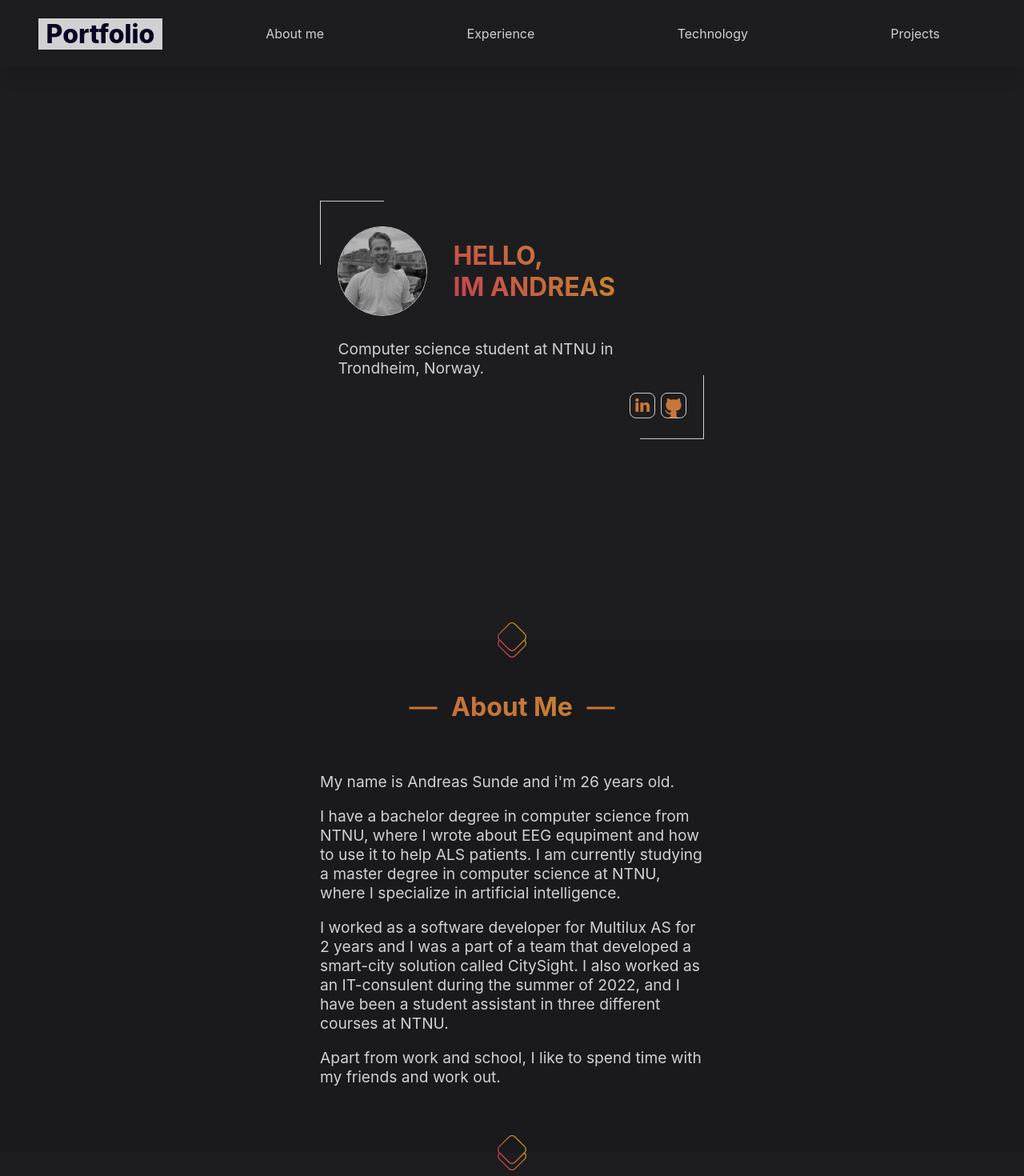
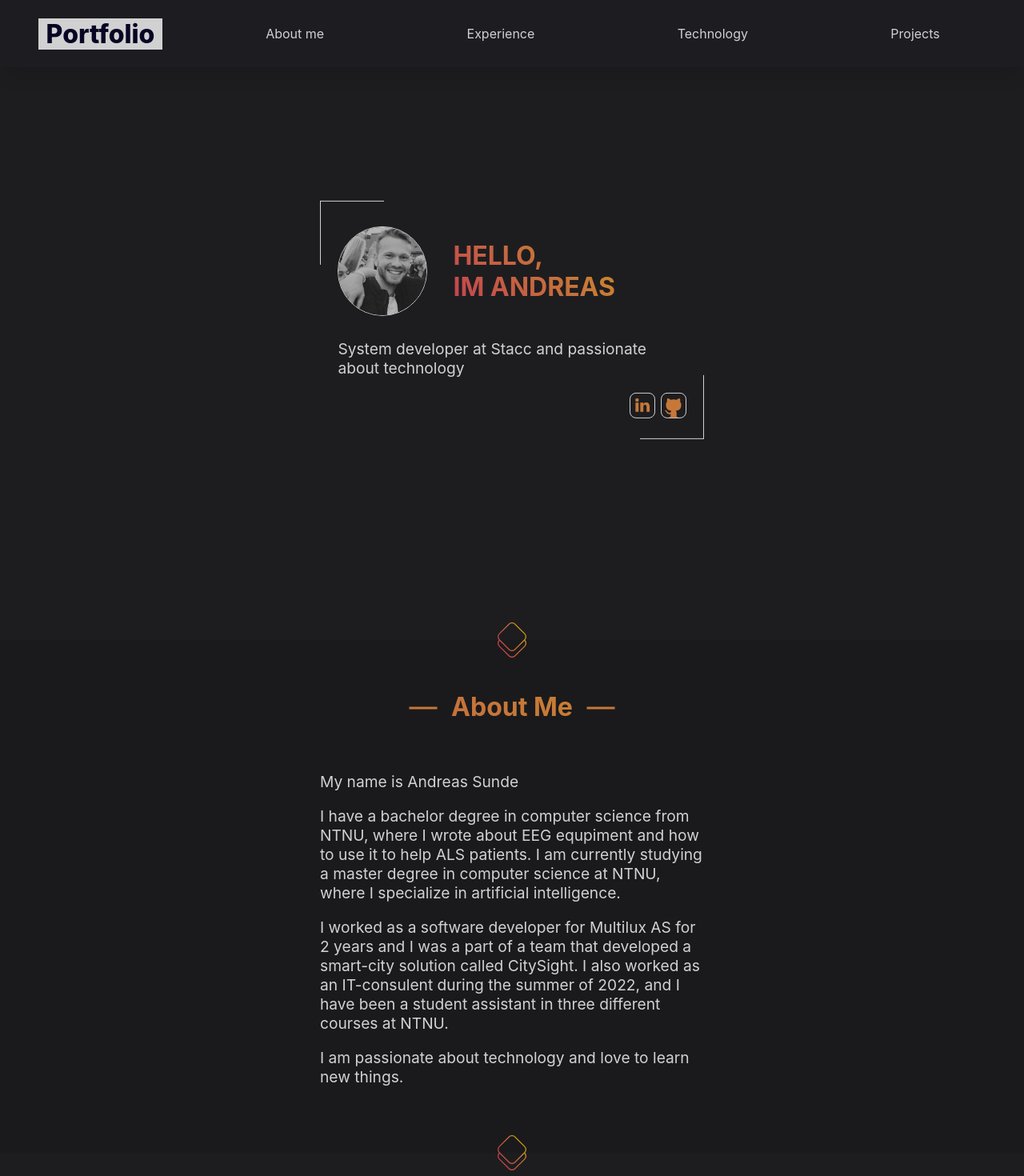
Before and after one commit to rojahno/Portfolio, a React (Create React App) app: page / in a window 1280 px wide. Shown: the top 1470 px of the page at 80% size. Built offline with nearby package versions, Linux system fonts and the light colour scheme.

Commit message:
small change

```diff
--- a/src/components/AboutMe/AboutMe.tsx
+++ b/src/components/AboutMe/AboutMe.tsx
@@ -2,7 +2,7 @@ import { useInView } from "framer-motion";
 import { useRef } from "react";
 import "./AboutMe.css";
 
-const ageText = "My name is Andreas Sunde and i'm 26 years old.";
+const ageText = "My name is Andreas Sunde";
 const educationText =
   "I have a bachelor degree in computer science from NTNU, where I " +
   "wrote about EEG equpiment and how to use it to help ALS patients. I am " +
@@ -12,7 +12,7 @@ const workText =
   "and I was a part of a team that developed a smart-city solution called CitySight. " +
   "I also worked as an IT-consulent during the summer of 2022, and I have been a student assistant in three different courses at NTNU.";
 
-const hobbyText = "Apart from work and school, I like to spend time with my friends and work out.  ";
+const hobbyText = "I am passionate about technology and love to learn new things.";
 
 export const AboutMe = () => {
   const ref = useRef<HTMLDivElement>(null);
--- a/src/components/profile/Profile.tsx
+++ b/src/components/profile/Profile.tsx
@@ -1,10 +1,10 @@
 import "./Profile.css";
 import linkedIn from "../../assets/linkedin.svg";
 import gituhb from "../../assets/github.svg";
-import profilePicture from "../../assets/profile_picture.jpeg";
+import profilePicture from "../../assets/profile_picture.jpg";
 import { useEffect, useRef, useState } from "react";
 
-const profileText = "Computer science student at NTNU in Trondheim, Norway.";
+const profileText = "System developer at Stacc and passionate about technology"
 
 export const Profile = () => {
   const letters = "ABCDEFGHIJKLMNOPQRSTUVWXYZ";
@@ -15,7 +15,7 @@ export const Profile = () => {
   useEffect(() => {
     let iteration = 0;
     function scrambledName() {
-            let newName = nameText
+      const newName = nameText
         .split("")
         .map((_letter, index) => {
           if (index < iteration) {
@@ -29,9 +29,9 @@ export const Profile = () => {
     }
 
     function beginScrambling() {
-            let interval = setInterval(() => {
+      const interval = setInterval(() => {
         if (nameRef.current) {
-                    let newName = scrambledName();
+          const newName = scrambledName();
           if (iteration === name.length) {
             clearInterval(interval);
           }
@@ -41,7 +41,7 @@ export const Profile = () => {
       return () => clearInterval(interval);
     }
 
-        let beginInterval = setInterval(() => {
+    const beginInterval = setInterval(() => {
       beginScrambling();
       clearInterval(beginInterval);
     }, 2000);
```
Also changed, not shown: src/assets/profile_picture.jpg (added). Lines whose indentation alone changed are shown as unchanged.
